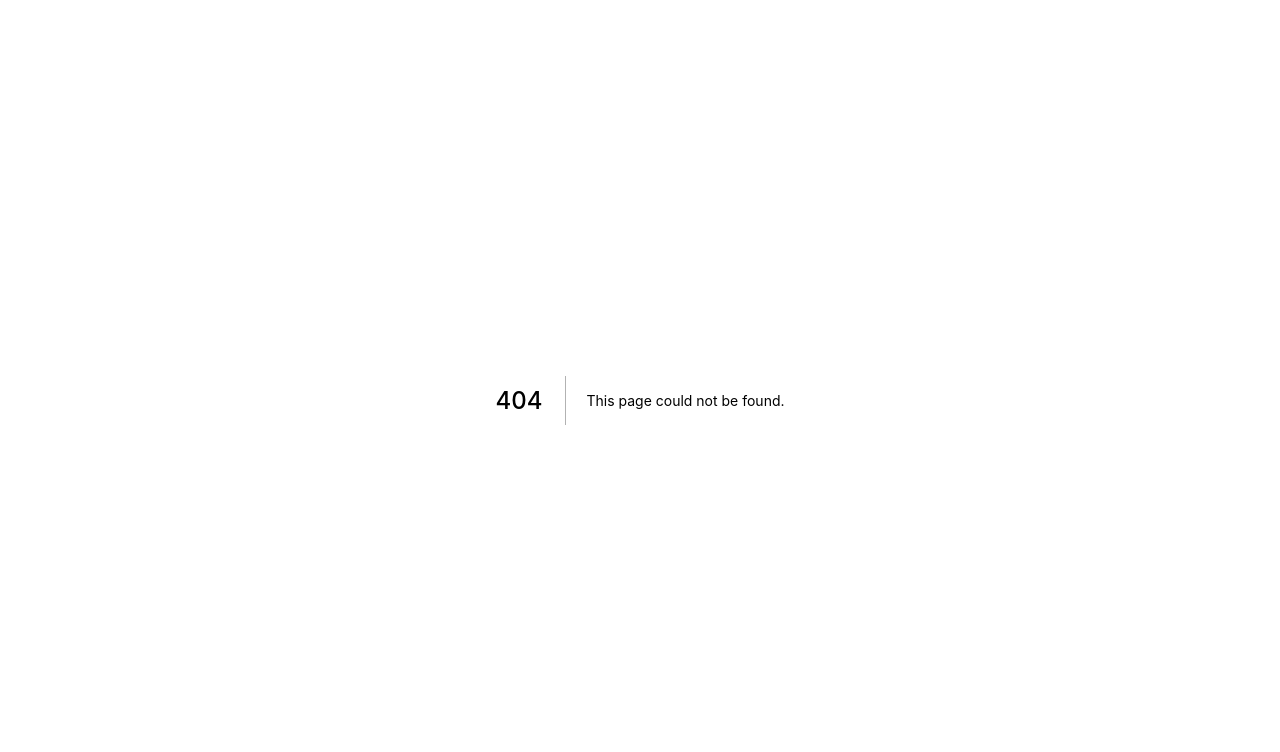
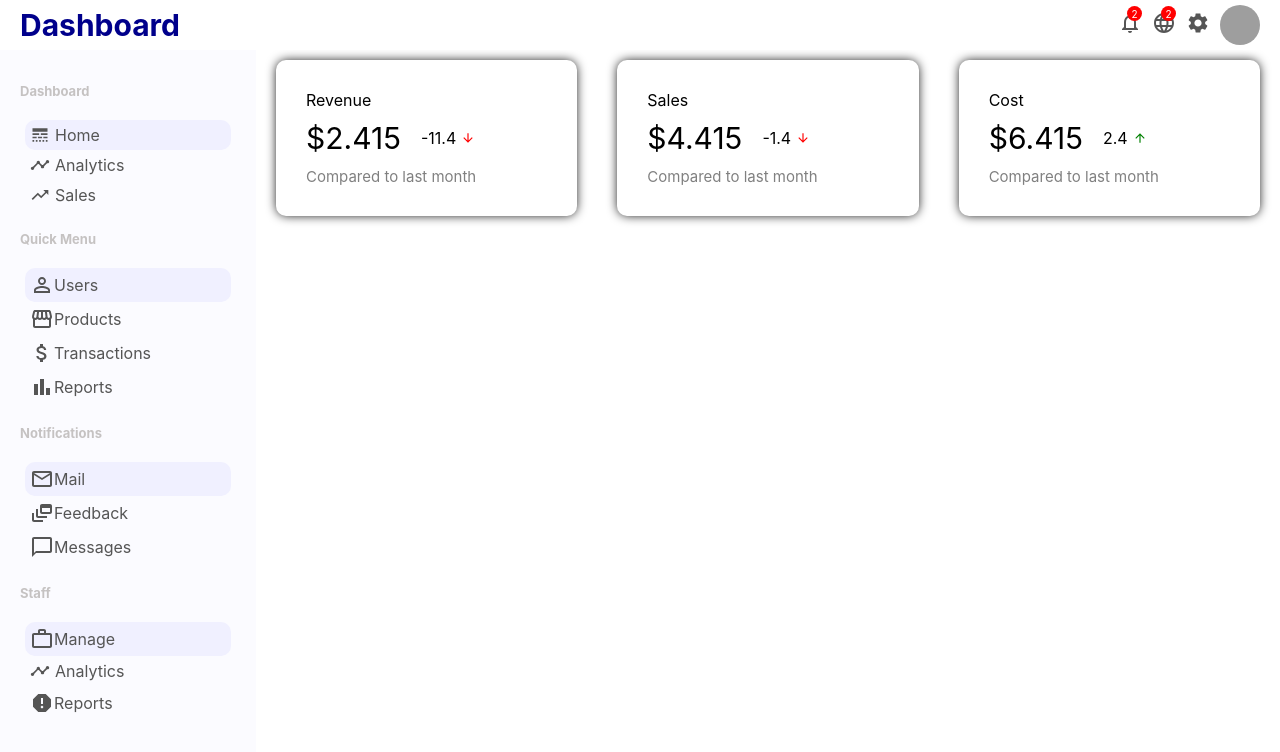
Before and after one commit to Toldo94/admin-dashboard-nextjs, a Next.js app: page /admin-dashboard in a window 1280 px wide. Before the commit this address had no page. Shown: the top 752 px of the page. Built offline with nearby package versions, Linux system fonts and the light colour scheme; grey boxes are pictures that could not be loaded.

Commit message:
New features

```diff
--- /dev/null
+++ b/components/featuredInfo/FeaturedInfo.tsx
@@ -0,0 +1,43 @@
+import classNames from 'classnames';
+import css from './featured-info.module.scss';
+
+import { ArrowDownward, ArrowUpward } from '@mui/icons-material';
+
+const FeaturedInfo = () => {
+  return (
+    <div className={css.featured}>
+      <div className={css.featuredItem}>
+        <span className={css.featuredTitle}>Revenue</span>
+        <div className={css.featuredMoneyContainer}>
+          <span className={css.featuredMoney}>$2.415</span>
+          <span className={css.featuredMoneyRate}>
+            -11.4 <ArrowDownward className={classNames(css.featuredIcon, css.negative)} />{' '}
+          </span>
+        </div>
+        <span className={css.featuredSub}>Compared to last month</span>
+      </div>
+      <div className={css.featuredItem}>
+        <span className={css.featuredTitle}>Sales</span>
+        <div className={css.featuredMoneyContainer}>
+          <span className={css.featuredMoney}>$4.415</span>
+          <span className={css.featuredMoneyRate}>
+            -1.4 <ArrowDownward className={classNames(css.featuredIcon, css.negative)} />{' '}
+          </span>
+        </div>
+        <span className={css.featuredSub}>Compared to last month</span>
+      </div>
+      <div className={css.featuredItem}>
+        <span className={css.featuredTitle}>Cost</span>
+        <div className={css.featuredMoneyContainer}>
+          <span className={css.featuredMoney}>$6.415</span>
+          <span className={css.featuredMoneyRate}>
+            2.4 <ArrowUpward className={classNames(css.featuredIcon)} />{' '}
+          </span>
+        </div>
+        <span className={css.featuredSub}>Compared to last month</span>
+      </div>
+    </div>
+  );
+};
+
+export default FeaturedInfo;
--- /dev/null
+++ b/components/featuredInfo/featured-info.module.scss
@@ -0,0 +1,51 @@
+.featured {
+  width: 100%;
+  display: flex;
+  justify-content: space-between;
+}
+
+.featuredItem {
+  flex: 1;
+  margin: 0 20px;
+  padding: 30px;
+  border-radius: 10px;
+  cursor: pointer;
+  -webkit-box-shadow: 0px 0px 11px -1px #000000;
+  box-shadow: 0px 0px 11px -1px #000000;
+}
+
+.featuredTitle {
+  flex: 20px;
+}
+
+.featuredMoneyContainer {
+  margin: 10px 0px;
+  display: flex;
+  align-items: center;
+}
+
+.featuredMoney {
+  font-size: 30px;
+  font-weight: 600px;
+}
+
+.featuredMoneyRate {
+  display: flex;
+  align-items: center;
+  margin-left: 20px;
+}
+
+.featuredIcon {
+  font-size: 14px !important;
+  margin-left: 5px;
+  color: green;
+}
+
+.negative {
+  color: red;
+}
+
+.featuredSub {
+  font-size: 15px;
+  color: gray;
+}
--- /dev/null
+++ b/components/sidebar/Sidebar.tsx
@@ -0,0 +1,113 @@
+import React from 'react';
+import classNames from 'classnames';
+
+import {
+  LineStyle,
+  Timeline,
+  TrendingUp,
+  PermIdentity,
+  Storefront,
+  AttachMoney,
+  BarChart,
+  MailOutline,
+  DynamicFeed,
+  ChatBubbleOutline,
+  WorkOutline,
+  Report,
+} from '@mui/icons-material';
+
+import css from './sidebar.module.scss';
+
+const Sidebar = () => {
+  return (
+    <div className={css.sidebar}>
+      <div className={css.sidebarWrapper}>
+        <div className={css.sidebarMenu}>
+          <h3 className={css.sidebarTitle}>Dashboard</h3>
+          <ul className={css.sidebarList}>
+            <li
+              className={classNames(css.sidebarListItem, {
+                [css.active]: true,
+              })}
+            >
+              <LineStyle className={css.sidebarIcon} /> Home
+            </li>
+            <li className={css.sidebarListItem}>
+              <Timeline className={css.sidebarIcon} /> Analytics
+            </li>
+            <li className={css.sidebarListItem}>
+              <TrendingUp className={css.sidebarIcon} /> Sales
+            </li>
+          </ul>
+        </div>
+        <div className={css.sidebarMenu}>
+          <h3 className={css.sidebarTitle}>Quick Menu</h3>
+          <ul className={css.sidebarList}>
+            <li
+              className={classNames(css.sidebarListItem, {
+                [css.active]: true,
+              })}
+            >
+              <PermIdentity className='sidebarIcon' /> Users
+            </li>
+            <li className={css.sidebarListItem}>
+              <Storefront className='sidebarIcon' />
+              Products
+            </li>
+            <li className={css.sidebarListItem}>
+              <AttachMoney className='sidebarIcon' />
+              Transactions
+            </li>
+            <li className={css.sidebarListItem}>
+              <BarChart className='sidebarIcon' />
+              Reports
+            </li>
+          </ul>
+        </div>
+        <div className={css.sidebarMenu}>
+          <h3 className={css.sidebarTitle}>Notifications</h3>
+          <ul className={css.sidebarList}>
+            <li
+              className={classNames(css.sidebarListItem, {
+                [css.active]: true,
+              })}
+            >
+              <MailOutline className='sidebarIcon' />
+              Mail
+            </li>
+            <li className={css.sidebarListItem}>
+              <DynamicFeed className='sidebarIcon' />
+              Feedback
+            </li>
+            <li className={css.sidebarListItem}>
+              <ChatBubbleOutline className='sidebarIcon' />
+              Messages
+            </li>
+          </ul>
+        </div>
+        <div className={css.sidebarMenu}>
+          <h3 className={css.sidebarTitle}>Staff</h3>
+          <ul className={css.sidebarList}>
+            <li
+              className={classNames(css.sidebarListItem, {
+                [css.active]: true,
+              })}
+            >
+              <WorkOutline className='sidebarIcon' />
+              Manage
+            </li>
+            <li className={css.sidebarListItem}>
+              <Timeline className={css.sidebarIcon} /> Analytics
+            </li>
+            <li className={css.sidebarListItem}>
+              <Report className='sidebarIcon' />
+              Reports
+            </li>
+          </ul>
+        </div>
+      </div>
+    </div>
+  );
+};
+
+export default Sidebar;
--- /dev/null
+++ b/components/sidebar/sidebar.module.scss
@@ -0,0 +1,47 @@
+.sidebar {
+  flex: 1;
+  height: calc(100vh - 50px);
+  background-color: rgb(251, 251, 255);
+  position: sticky;
+  top: 50px;
+}
+
+.sidebarWrapper {
+  padding: 20px;
+  color: #555;
+}
+
+.sidebarMenu {
+  margin-bottom: 10px;
+}
+
+.sidebarTitle {
+  font-size: 13px;
+  color: rgb(197, 194, 194);
+}
+
+.sidebarList {
+  list-style: none;
+  padding: 5px;
+}
+
+.sidebarListItem {
+  padding: 5px;
+  cursor: pointer;
+  display: flex;
+  align-items: center;
+  border-radius: 10px;
+
+  &:hover {
+    background-color: rgb(240, 240, 255);
+  }
+}
+
+.active {
+  background-color: rgb(240, 240, 255);
+}
+
+.sidebarIcon {
+  margin-right: 5px;
+  font-size: 20px !important;
+}
--- /dev/null
+++ b/layouts/DashboardLayout.tsx
@@ -0,0 +1,27 @@
+import type { NextPage } from 'next';
+import Head from 'next/head';
+import Sidebar from '../components/sidebar/Sidebar';
+import Topbar from '../components/topbar/Topbar';
+
+import css from './dashboard-layout.module.scss';
+
+const DashboardLayout: NextPage = ({ children }) => {
+  return (
+    <div>
+      <Head>
+        <title>Admin Dashboard</title>
+      </Head>
+      <main>
+        <Topbar />
+        <div className={css.container}>
+          <Sidebar />
+          <div className={css.content}>
+            {children}
+          </div>
+        </div>
+      </main>
+    </div>
+  );
+};
+
+export default DashboardLayout;
--- /dev/null
+++ b/layouts/dashboard-layout.module.scss
@@ -0,0 +1,8 @@
+.container {
+  display: flex;
+}
+
+.content {
+  flex: 4;
+  margin-top: 10px;
+}
--- a/package.json
+++ b/package.json
@@ -10,6 +10,7 @@
   "dependencies": {
     "@emotion/styled": "^11.6.0",
     "@mui/icons-material": "^5.2.0",
+    "classnames": "^2.2.6",
     "install": "^0.13.0",
     "material-icons": "^1.10.2",
     "next": "12.0.4",
@@ -19,6 +20,7 @@
     "recharts": "^2.1.6"
   },
   "devDependencies": {
+    "@types/classnames": "^2.3.1",
     "@types/node": "16.11.10",
     "@types/react": "17.0.36",
     "eslint": "7.32.0",
--- /dev/null
+++ b/pages/admin-dashboard/index.module.scss
@@ -0,0 +1,7 @@
+.container {
+  display: flex;
+}
+
+.other {
+  flex: 4;
+}
--- /dev/null
+++ b/pages/admin-dashboard/index.tsx
@@ -0,0 +1,16 @@
+import FeaturedInfo from '../../components/featuredInfo/FeaturedInfo';
+import DashboardLayout from '../../layouts/DashboardLayout';
+
+import css from './index.module.scss';
+
+const AdminDashboard = () => {
+  return (
+    <DashboardLayout>
+      <div className={css.contentWrapper}>
+        <FeaturedInfo />
+      </div>
+    </DashboardLayout>
+  );
+};
+
+export default AdminDashboard;
```
Also changed, not shown: pages/index.tsx (+11 -101 lines), 1 other file (tests, documents, lock files or other folders).
